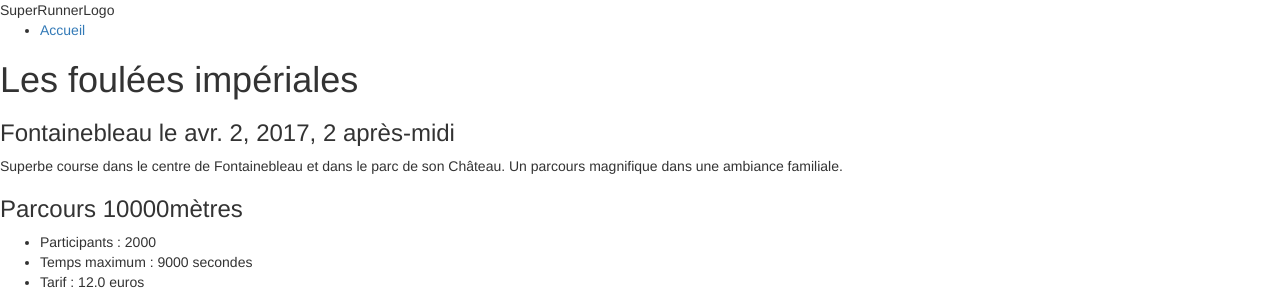
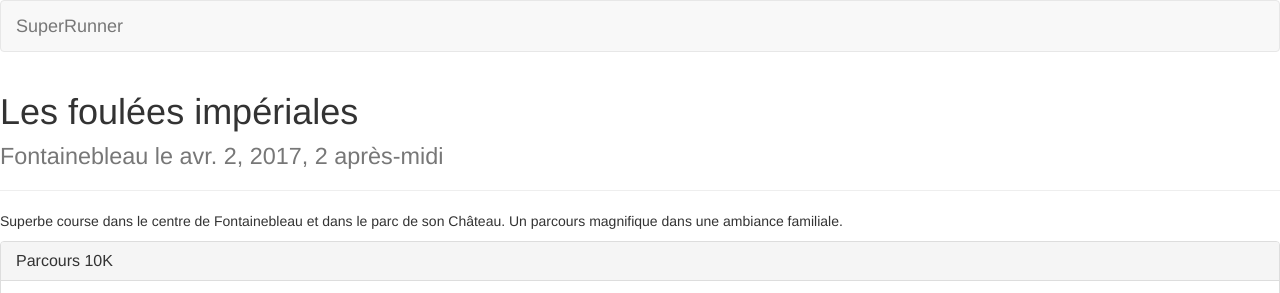
Before and after one commit to JohnLas/superrunner, a Django app: page /content/race/1 in a window 1280 px wide. Shown: the top 293 px of the page. Run offline with Django 3.2, Linux system fonts and the light colour scheme; data comes from the database, SQL or seed files in the repository; some libraries are stand-ins or nearby versions.

Commit message:
add filter get_race_name + html improvments

```diff
--- a/content/templates/base.html
+++ b/content/templates/base.html
@@ -14,17 +14,22 @@
    {% bootstrap_messages %}
 </head>
 <body>
-<header>SuperRunnerLogo</header>
     <nav>
        {% block nav %}
-       <ul>
-            <li><a href="{% url "home" %}">Accueil</a></li>
-       </ul>
+        <nav class="navbar navbar-default">
+          <div class="container-fluid">
+            <div class="navbar-header">
+              <a class="navbar-brand" href="{% url "home" %}">
+                SuperRunner
+              </a>
+            </div>
+          </div>
+        </nav>
        {% endblock %}
    </nav>
    <section id="content">
        {% block content %}{% endblock %}
    </section>
-<footer>&copy; SuperRunner</footer>
+<footer>&copy; SuperRunner 2017</footer>
 </body>
 </html>
--- a/content/templates/content/race.html
+++ b/content/templates/content/race.html
@@ -1,17 +1,26 @@
 {% extends "base.html" %}
+{% load helpers_content %}
 {% block content %}
-	<h1>{{ race.name }}</h1>
-	<h3>{{ race.city }} le {{ race.date_start }}</h3>
+	<div class="page-header">
+  		<h1>{{ race.name }}<br/><small>{{ race.city }} le {{ race.date_start }}</small></h1>
+	</div>
+
 	<p>{{ race.description }}</p>
 
 	{% for route in routes %}
-    	<h3>Parcours {{ route.distance_meter }}mètres</h3>
-    	<ul>
-			<li>Participants : {{ route.max_runner_number }} </li>
-			<li>Temps maximum : {{ route.max_time }} secondes</li>
-			<li>Tarif : {{ route.price }} euros</li>
-		</ul>
-		<iframe src="{{ route.path_url }}" height="450" frameborder="0" style="border:0" allowfullscreen></iframe>
+		<div class="panel panel-default">
+			<div class="panel-heading">
+		    	<h3 class="panel-title">Parcours {{ route.distance_meter|get_race_name }}</h3>
+			</div>
+			<div class="panel-body">
+				<iframe src="{{ route.path_url }}" height="450" width="100%" frameborder="0" style="border:0" allowfullscreen></iframe>
+		    	<ul>
+					<li>Participants : {{ route.max_runner_number }} </li>
+					<li>Temps maximum : {{ route.max_time }} secondes</li>
+					<li>Tarif : {{ route.price }} euros</li>
+				</ul>
+		  	</div>
+		</div>
 	{% endfor %}
 
 
--- /dev/null
+++ b/content/templatetags/helpers_content.py
@@ -0,0 +1,11 @@
+from django import template
+
+register = template.Library()
+
+@register.filter
+def get_race_name(value):
+	switcher = {
+        21097: "Semi-Marathon",
+        42195: "Marathon",
+    }
+	return switcher.get(value, str(round(value/1000))+"K")
```
Also changed, not shown: content/templatetags/ __init__.py (added).
